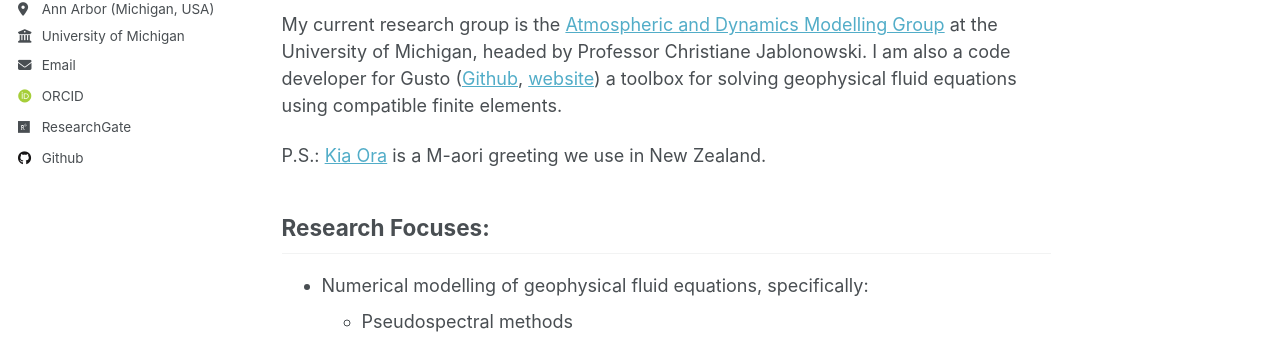
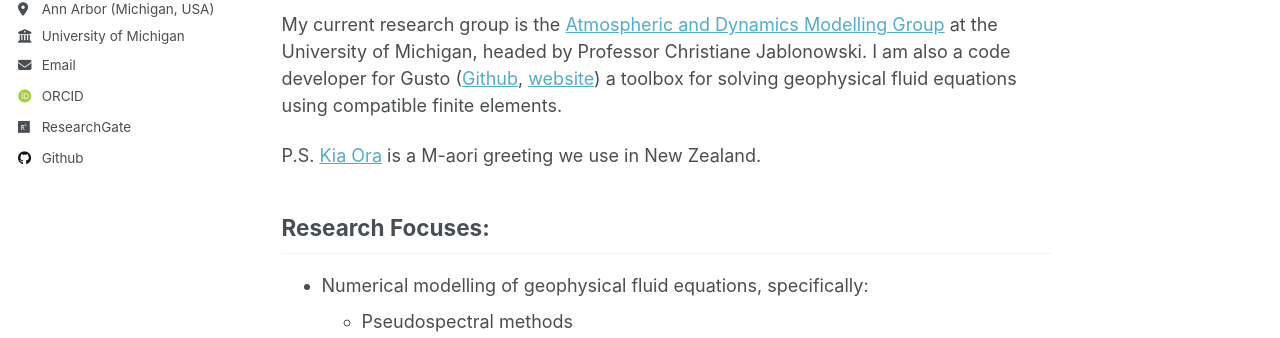
Before and after one commit to ta440/ta440.github.io, a Jekyll site: the page built from _pages/about.md, in a window 1280 px wide and 900 px high. Shown: the part 364-702 px from the top of the window. Built offline with Jekyll 4.4.1, drawn with Linux system fonts in a browser that asks for light colours; some web fonts are replaced.

```diff
--- a/_pages/about.md
+++ b/_pages/about.md
@@ -13,7 +13,7 @@ I grew up and studied my undergraduate in New Zealand, completed a PhD in the Un
 My current research group is the [Atmospheric and Dynamics Modelling Group](https://admg.engin.umich.edu/) at the University of Michigan, headed by Professor Christiane Jablonowski.
 I am also a code developer for Gusto ([Github](https://github.com/firedrakeproject/gusto), [website](https://www.firedrakeproject.org/gusto/)) a toolbox for solving geophysical fluid equations using compatible finite elements.
 
-P.S.: [Kia Ora](https://en.wikipedia.org/wiki/Kia_ora) is a M\-aori greeting we use in New Zealand.
+P.S. [Kia Ora](https://en.wikipedia.org/wiki/Kia_ora) is a M\-aori greeting we use in New Zealand.
 
 ## Research Focuses:
 - Numerical modelling of geophysical fluid equations, specifically:
```
